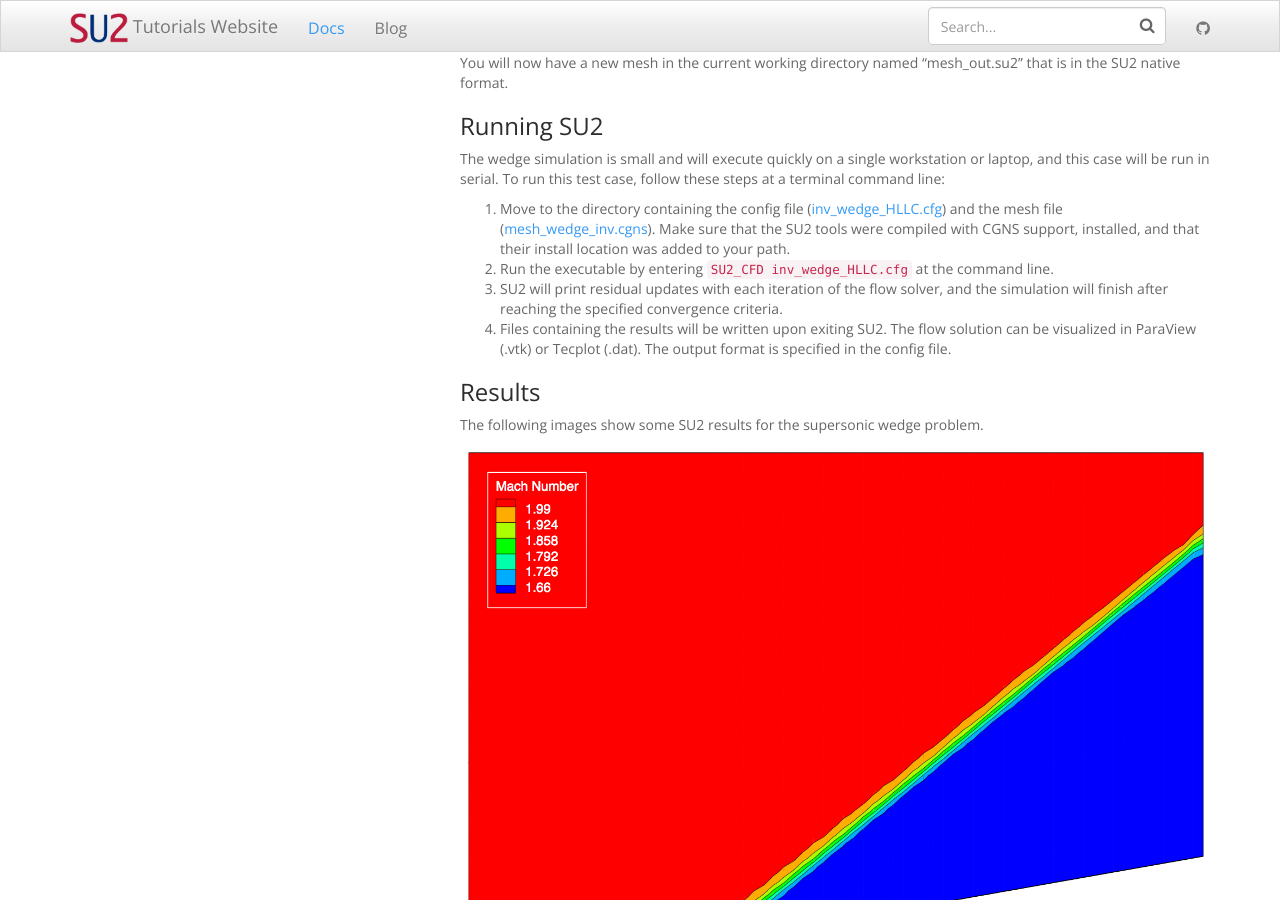
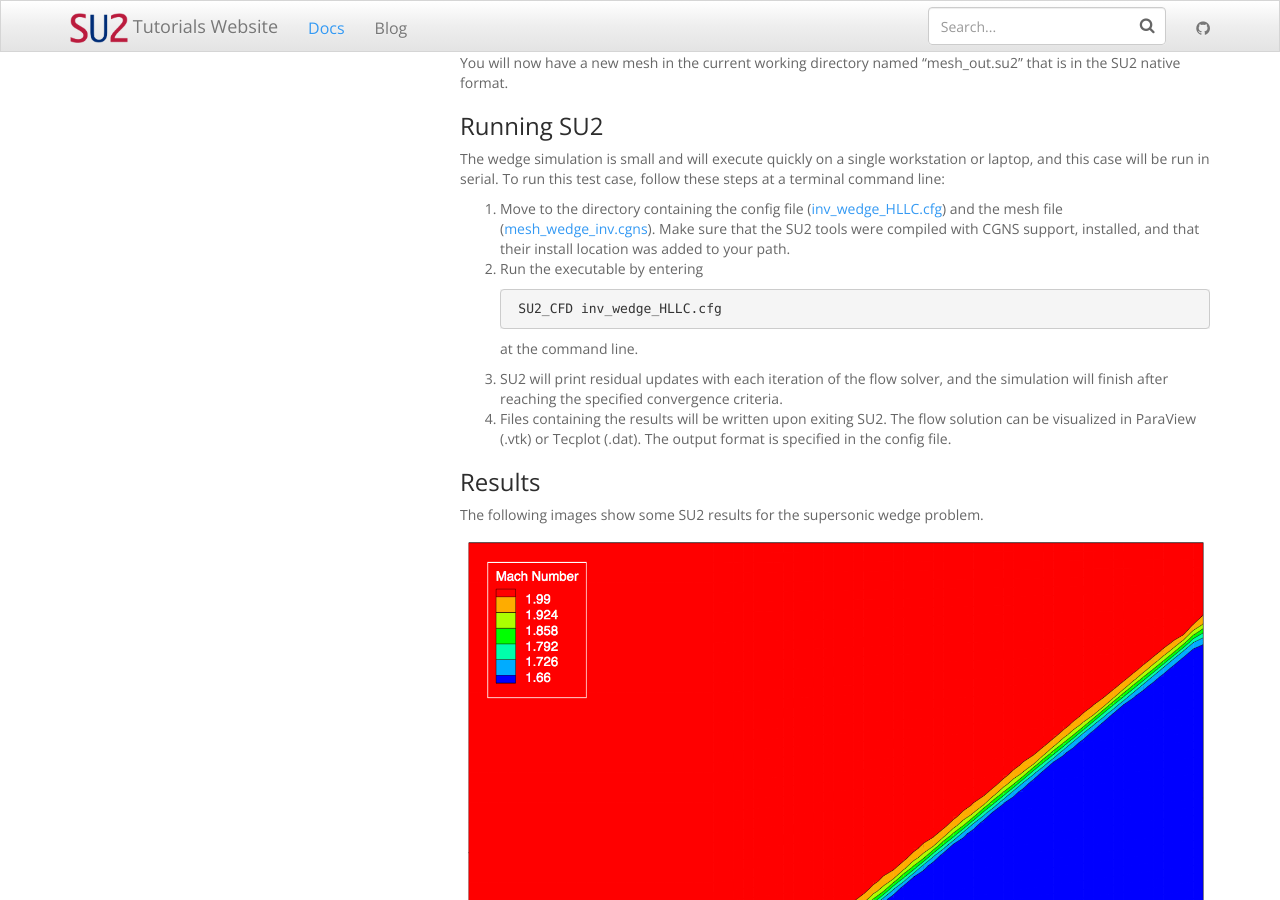
Before and after one commit to tdunning/Tutorials, a Jekyll site: the page built from _docs/basic_features/Inviscid_Wedge.md, in a window 1280 px wide and 900 px high, scrolled down 4309 px. Built offline with Jekyll 4.4.1, drawn with Linux system fonts in a browser that asks for light colours; nearby versions of some CDN libraries; comment, search, counter and statistics services are not loaded.

````diff
--- a/_docs/basic_features/Inviscid_Wedge.md
+++ b/_docs/basic_features/Inviscid_Wedge.md
@@ -143,7 +143,13 @@ You will now have a new mesh in the current working directory named "mesh_out.su
 
 The wedge simulation is small and will execute quickly on a single workstation or laptop, and this case will be run in serial. To run this test case, follow these steps at a terminal command line:
  1. Move to the directory containing the config file ([inv_wedge_HLLC.cfg](../../Inviscid_Wedge/inv_wedge_HLLC.cfg)) and the mesh file ([mesh_wedge_inv.cgns](../../Inviscid_Wedge/mesh_wedge_inv.cgns)). Make sure that the SU2 tools were compiled with CGNS support, installed, and that their install location was added to your path.
- 2. Run the executable by entering `SU2_CFD inv_wedge_HLLC.cfg` at the command line.
+ 2. Run the executable by entering
+
+     ```
+     SU2_CFD inv_wedge_HLLC.cfg
+     ```
+
+     at the command line.
  3. SU2 will print residual updates with each iteration of the flow solver, and the simulation will finish after reaching the specified convergence criteria.
  4. Files containing the results will be written upon exiting SU2. The flow solution can be visualized in ParaView (.vtk) or Tecplot (.dat). The output format is specified in the config file.
 
````
